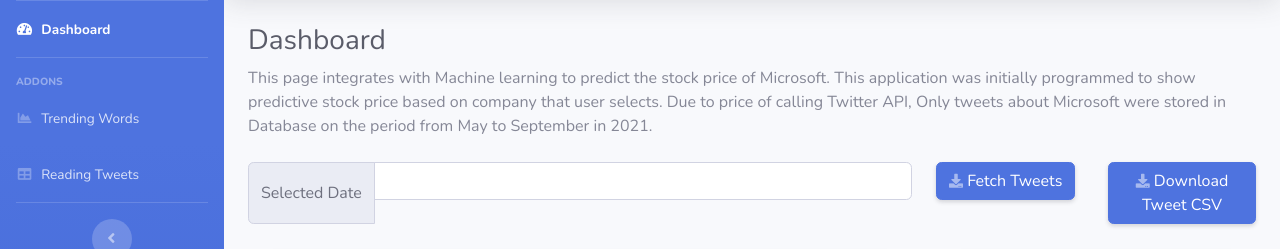
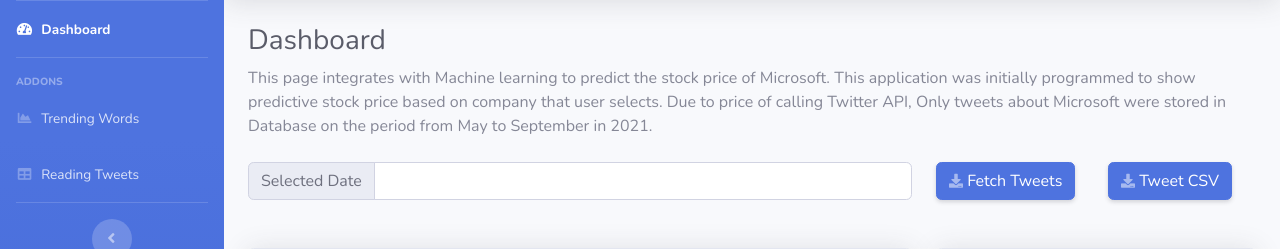
Before and after one commit to hwisunbae/stock-seer, a Django app: page / in a window 1280 px wide. Shown: the part 70-319 px from the top of the page. Run offline with Django 3.2, Linux system fonts and the light colour scheme; the visitor is signed in with stand-in values (Sample User, id 1); some libraries are stand-ins or nearby versions.

Commit message:
requirements edited

```diff
--- a/mysite/app/templates/index.html
+++ b/mysite/app/templates/index.html
@@ -51,7 +51,7 @@
                         </div>
                         <div class="buttons mb-4 col-xl-2">
                             <button href="#" id="generate-reports" class="d-none d-sm-inline-block btn btn-middle btn-primary shadow-sm"><i
-                                    class="fas fa-download fa-sm text-white-50"></i> Download Tweet CSV</button>
+                                    class="fas fa-download fa-sm text-white-50"></i> Tweet CSV</button>
                         </div>
                     </div>
                 </div>
```
Also changed, not shown: requirements-origin.txt (renamed from requirements-noversion.txt, +3 -4 lines), requirements.txt (+3 -4 lines), 4 other files.
